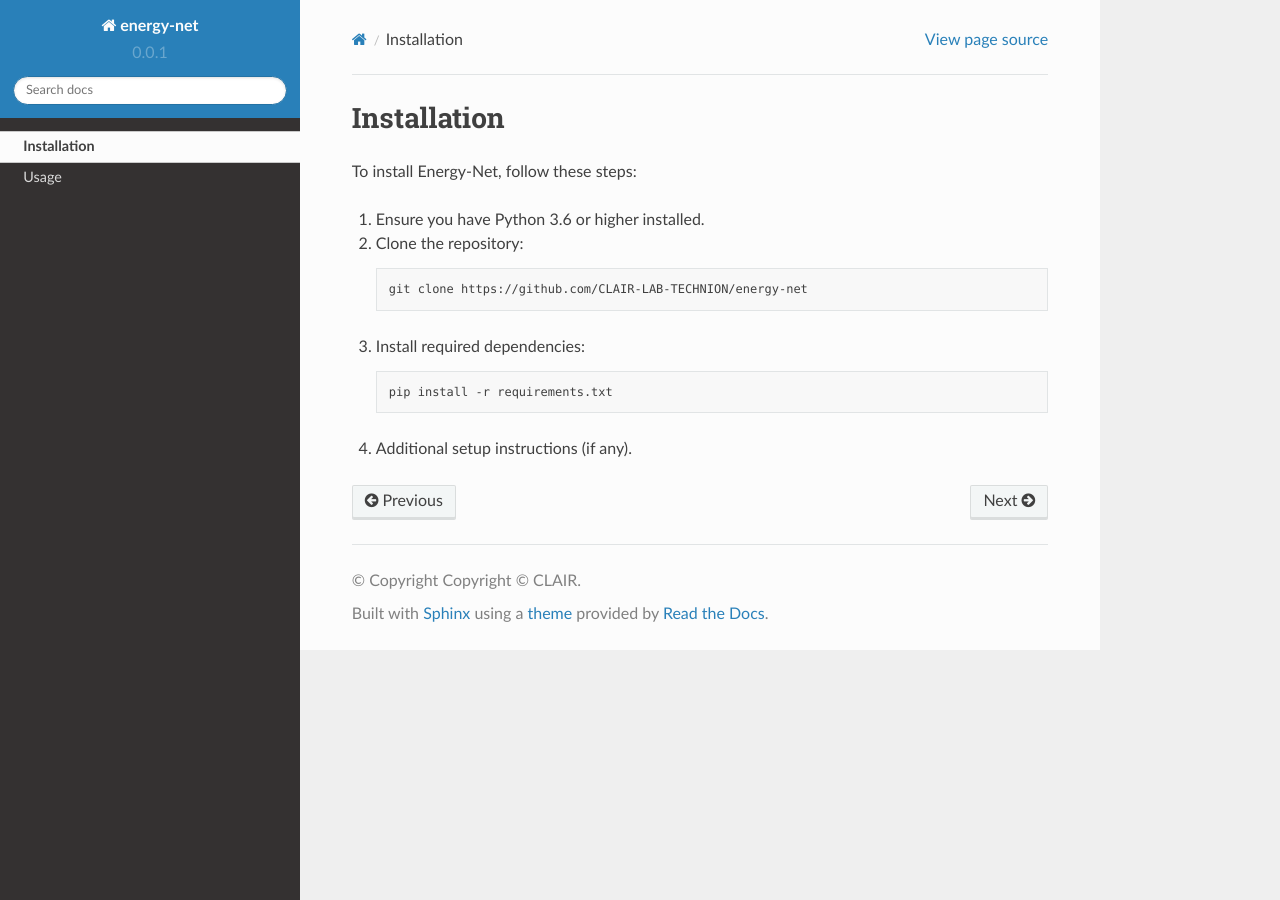
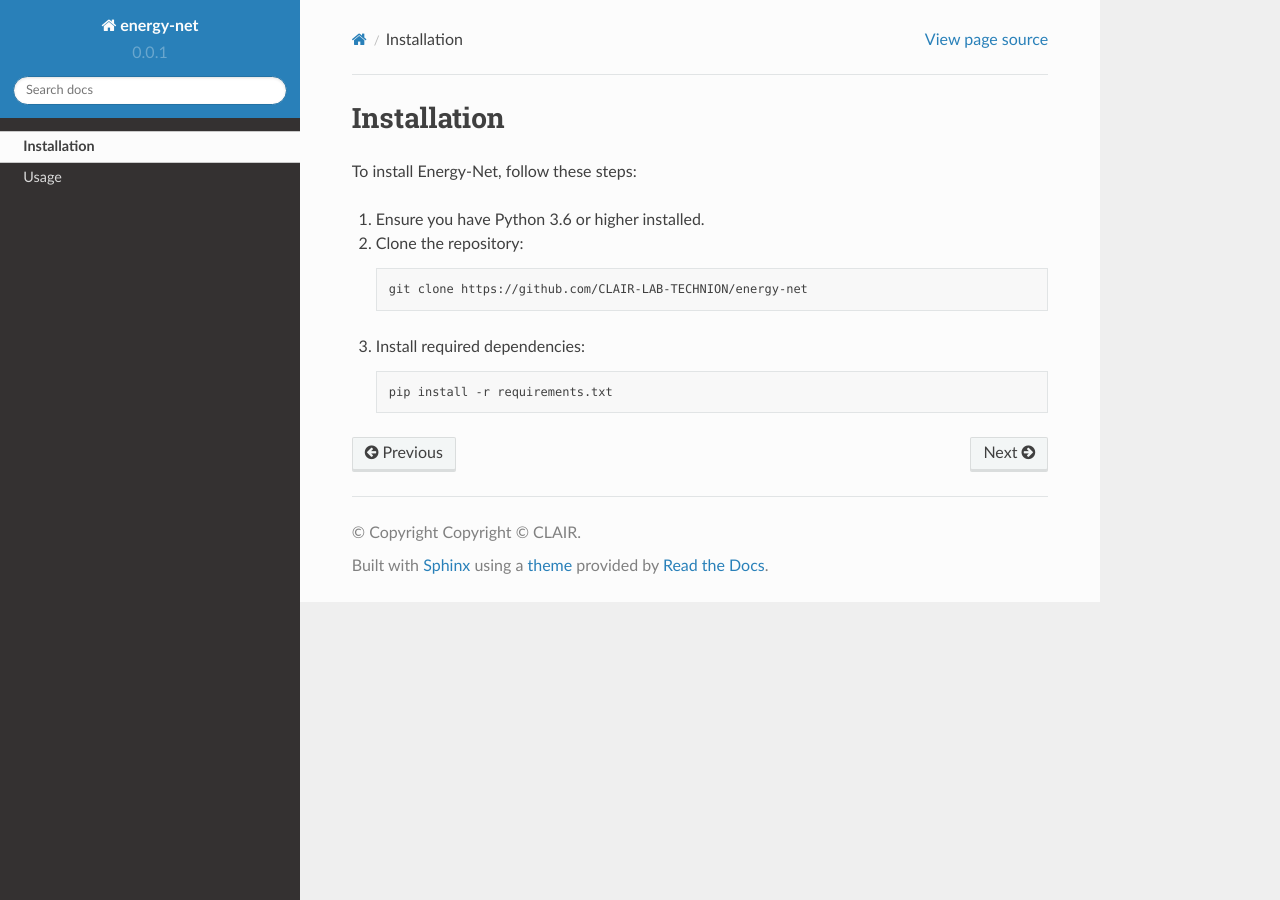
Before and after one commit to masarwy-m/energy-net, a Sphinx documentation site: the page built from docs/installation.rst, in a window 1280 px wide. Built offline with Sphinx 7.4.7 and the Read the Docs theme 2.0.0, drawn with Linux system fonts in a browser that asks for light colours.

Commit message:
Update installation.rst

```diff
--- a/docs/installation.rst
+++ b/docs/installation.rst
@@ -15,5 +15,3 @@ To install Energy-Net, follow these steps:
    .. code-block:: bash
 
       pip install -r requirements.txt
-
-4. Additional setup instructions (if any).
```
